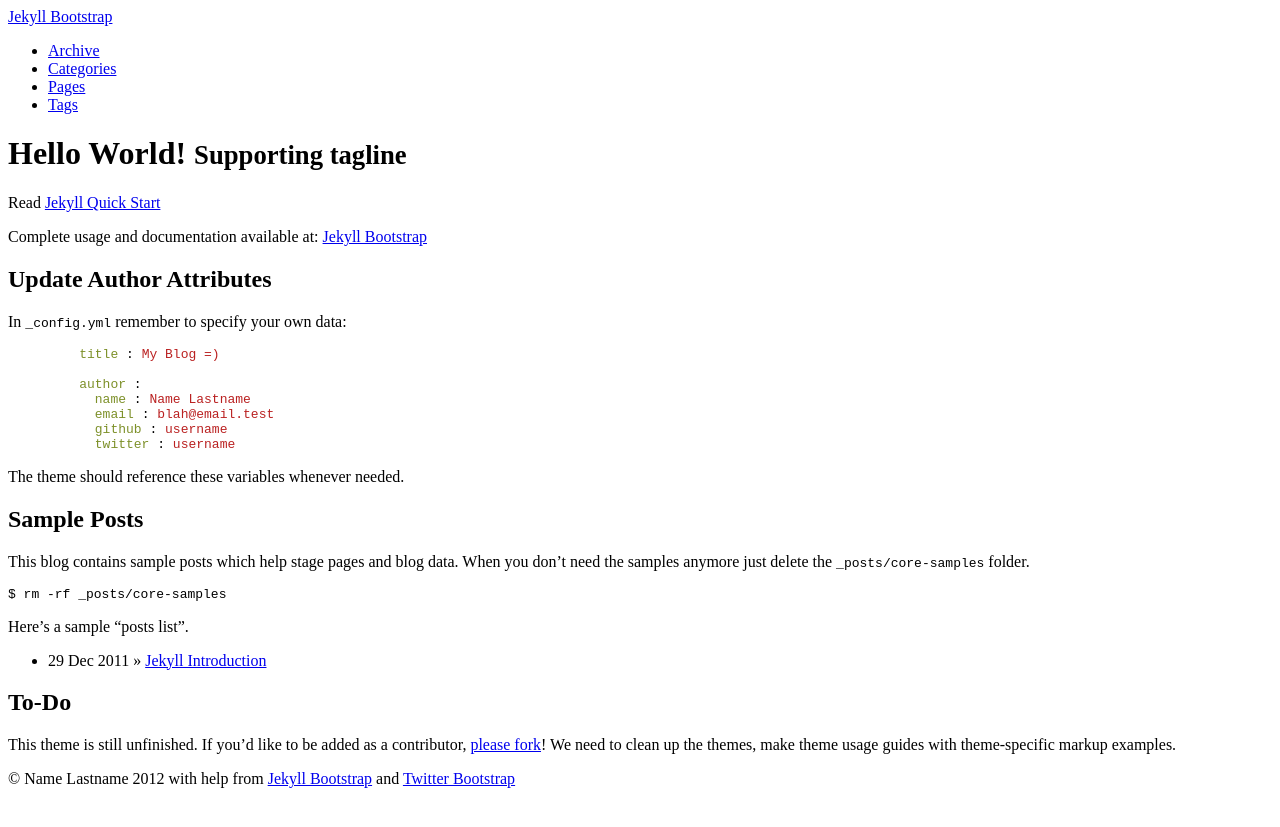
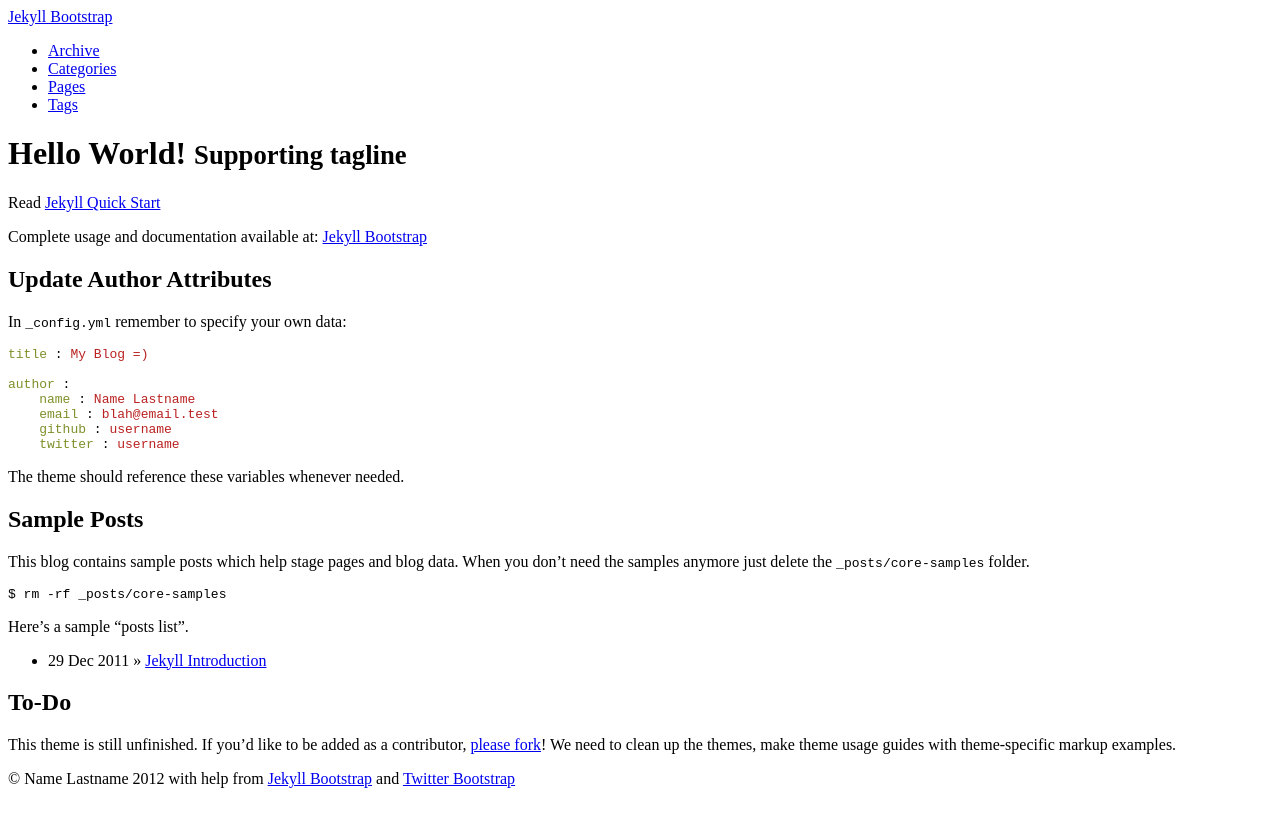
Before and after one commit to nottrobin/robinwinslow.uk, a Jekyll site: the page built from index.md, in a window 1280 px wide. Shown: the top 827 px of the page. Built offline with Jekyll 4.4.1, drawn with Linux system fonts in a browser that asks for light colours; Markdown is read by kramdown in place of the engine named in the settings.

Commit message:
Change from pygments to redcarpet syntax highting

````diff
--- a/_config.yml
+++ b/_config.yml
@@ -4,7 +4,7 @@ permalink: /:categories/:year/:month/:day/:title
 
 exclude: [".rvmrc", ".rbenv-version", "README.md", "Rakefile", "changelog.md"]
 auto: true
-pygments: true
+markdown: redcarpet
 
 # Themes are encouraged to use these universal variables
 # so be sure to set them if your theme uses them.
--- a/index.md
+++ b/index.md
@@ -13,15 +13,15 @@ Complete usage and documentation available at: [Jekyll Bootstrap](http://jekyllb
 
 In `_config.yml` remember to specify your own data:
 
-{% highlight yaml %}
-    title : My Blog =)
+``` yaml
+title : My Blog =)
 
-    author :
-      name : Name Lastname
-      email : blah@email.test
-      github : username
-      twitter : username
-{% endhighlight %}
+author :
+    name : Name Lastname
+    email : blah@email.test
+    github : username
+    twitter : username
+```
 
 The theme should reference these variables whenever needed.
 
````
